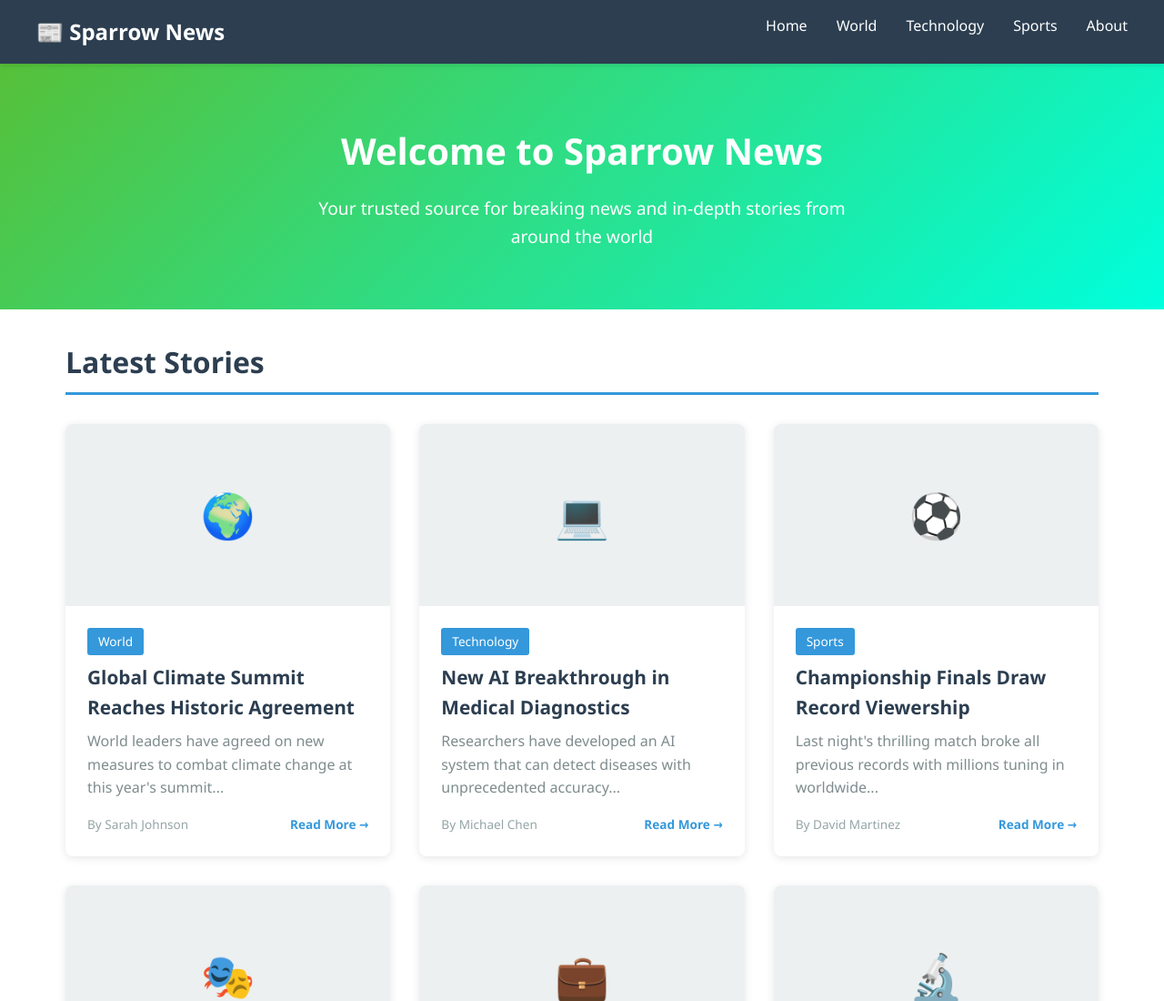
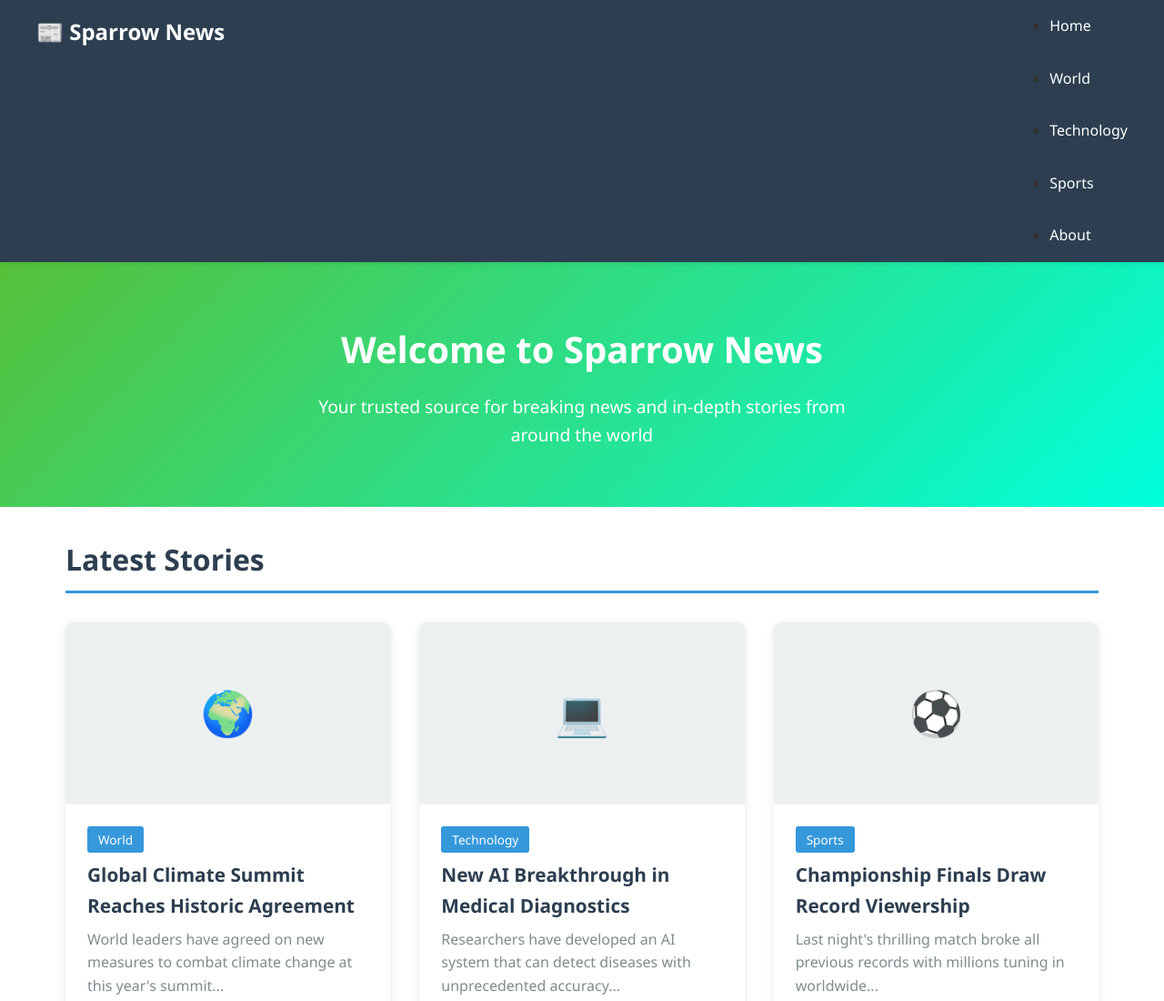
Before and after one commit to StrayCat42/Sparrow, a plain HTML site: page index.html in a window 1280 px wide. Shown: the top 1100 px of the page at 91% size. Drawn offline with Linux system fonts and the light colour scheme.

Commit message:
second commit

```diff
--- a/css/style.css
+++ b/css/style.css
@@ -26,7 +26,7 @@ nav .nav-container {
     margin: 0 auto;
     display: flex;
     justify-content: space-between;
-    align-items: flex-start;
+
 }
 
 nav .logo {
@@ -36,8 +36,8 @@ nav .logo {
 }
 
 nav ul {
-    list-style: none;
-    display: flex;
+
+    display:grid;
     gap: 2rem;
 }
 
```
Also changed, not shown: 1 other file.
